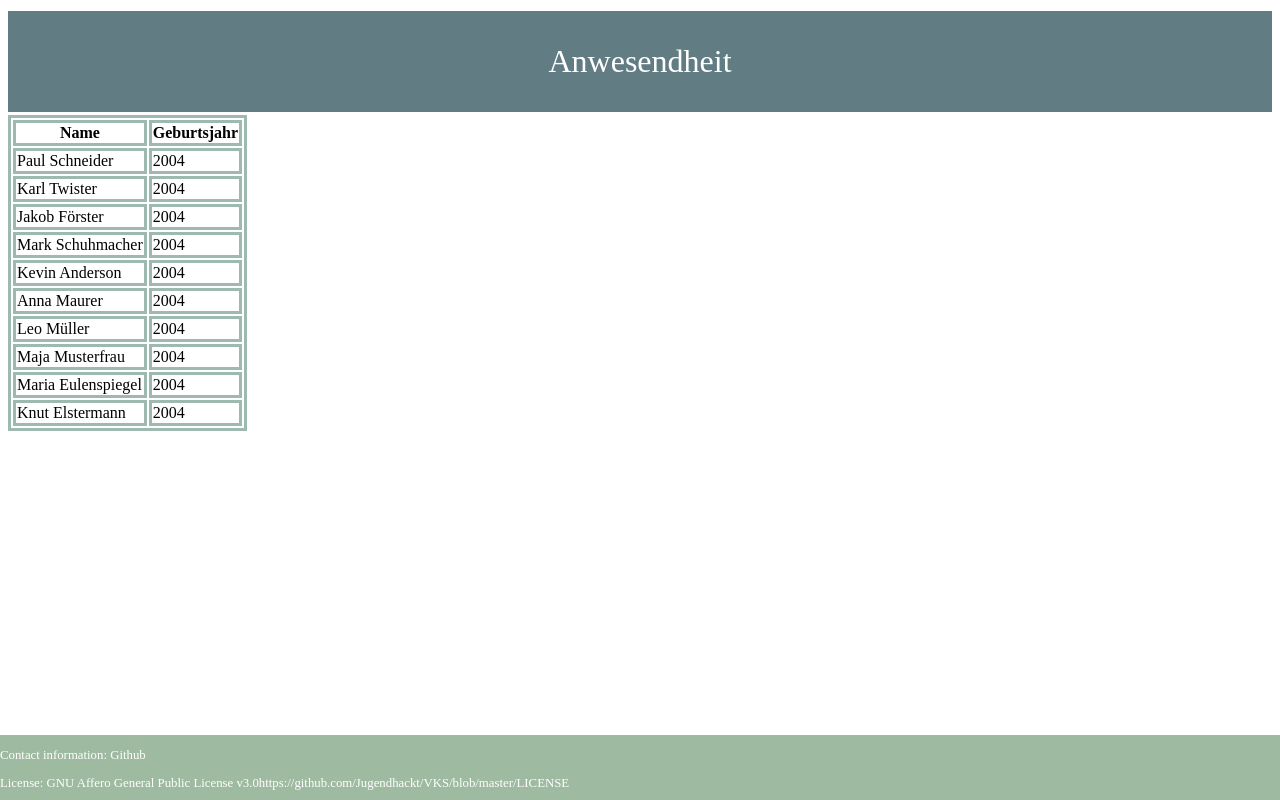
After one commit to Jugendhackt/VKS, a Flask app: page /overview-9b in a window 1280 px wide. The commit adds this page. Run offline with Flask 2, Linux system fonts and the light colour scheme.

Commit message:
Adjustments
Kleinere Anpassungen an style.css und hinzufügen von overview-9b.html

```diff
--- a/VKS-master/VKS/app.py
+++ b/VKS-master/VKS/app.py
@@ -41,7 +41,8 @@ def style():
 @app.route("/jahrgaenge-uebersicht")
 def all():
 	return render_template("overview.html")
-@app.route("/overview-9B")
+@app.route("/overview-9b")
 def test():
-	return render_template("overview-9b.html")
+	all = json.load(open("schuelerliste-9b.json"))
+	return render_template("overview-9b.html", liste=all)
 app.run(debug=True,host="0.0.0.0", port=5000)
--- a/VKS-master/VKS/schuelerliste-9b.json
+++ b/VKS-master/VKS/schuelerliste-9b.json
@@ -1 +1 @@
-[{"name": "Paul", "status": "anwesend"}, {"name": "Karl", "status": "anwesend"}, {"name": "Jakob", "status": "anwesend"}, {"name": "Mark", "status": "anwesend"}, {"name": "Kevin", "status": "anwesend"}, {"name": "Anna", "status": "abwesend"}, {"name": "Leo", "status": "anwesend"}, {"name": "Maja", "status": "anwesend"}, {"name": "Maria", "status": "anwesend"}, {"name": "Knut", "status": "anwesend"}]
+[{"name": "Paul Schneider", "year": "2004", "status": "anwesend"}, {"name": "Karl Twister", "year": "2004", "status": "anwesend"}, {"name": "Jakob F\u00f6rster", "year": "2004", "status": "anwesend"}, {"name": "Mark Schuhmacher", "year": "2004", "status": "anwesend"}, {"name": "Kevin Anderson", "year": "2004", "status": "abwesend"}, {"name": "Anna Maurer", "year": "2004", "status": "abwesend"}, {"name": "Leo M\u00fcller", "year": "2004", "status": "abwesend"}, {"name": "Maja Musterfrau", "year": "2004", "status": "abwesend"}, {"name": "Maria Eulenspiegel", "year": "2004", "status": "anwesend"}, {"name": "Knut Elstermann", "year": "2004", "status": "abwesend"}]
--- a/VKS-master/VKS/static/style.css
+++ b/VKS-master/VKS/static/style.css
@@ -51,3 +51,8 @@ a	{color:white;
 a:visited	{color:white}
 
 .button:hover	{background-color:#738e96;}
+
+table, th, td
+{
+	    border: 3px solid rgb(62%, 73%, 69%);
+}
--- /dev/null
+++ b/VKS-master/VKS/templates/overview-9b.html
@@ -0,0 +1,31 @@
+<!DOCTYPE html>
+<html lang="de" dir="ltr">
+  <head>
+    <meta charset="utf-8">
+    <title>9B Übersicht</title>
+    <link href="/static/style.css" rel="stylesheet"></link>
+  </head>
+  <body>
+    <div id="header">
+            <p>
+                <a href="/" >Anwesendheit</a>
+            </p>
+		</div>
+<table>
+	<tr>
+		<th>Name</th>
+    <th>Geburtsjahr</th>
+	</tr>
+{% for schueler in liste %}
+            <tr>
+                <td>{{ schueler['name'] }}</td>
+                <td>{{ schueler['year']}}</td>
+            </tr>
+{% endfor %}
+       </table>
+       <footer>
+         <p>Contact information: <a href="https://github.com/Jugendhackt/VKS">Github</a></p>
+         <p>License: <a href="">GNU Affero General Public License v3.0</a>https://github.com/Jugendhackt/VKS/blob/master/LICENSE</p>
+       </footer>
+  </body>
+</html>
--- a/VKS-master/VKS/templates/overview.html
+++ b/VKS-master/VKS/templates/overview.html
@@ -13,7 +13,7 @@
 		</div>
 
     <p>
-      <a href="/overview-9B" class="button"> 9B  </a>
+      <a href="/overview-9b" class="button"> 9B  </a>
       <div class="button">  </div>
     </p>
   <footer>
```
Also changed, not shown: VKS-master/VKS/gen_schülerlste.py (+11 -11 lines).
